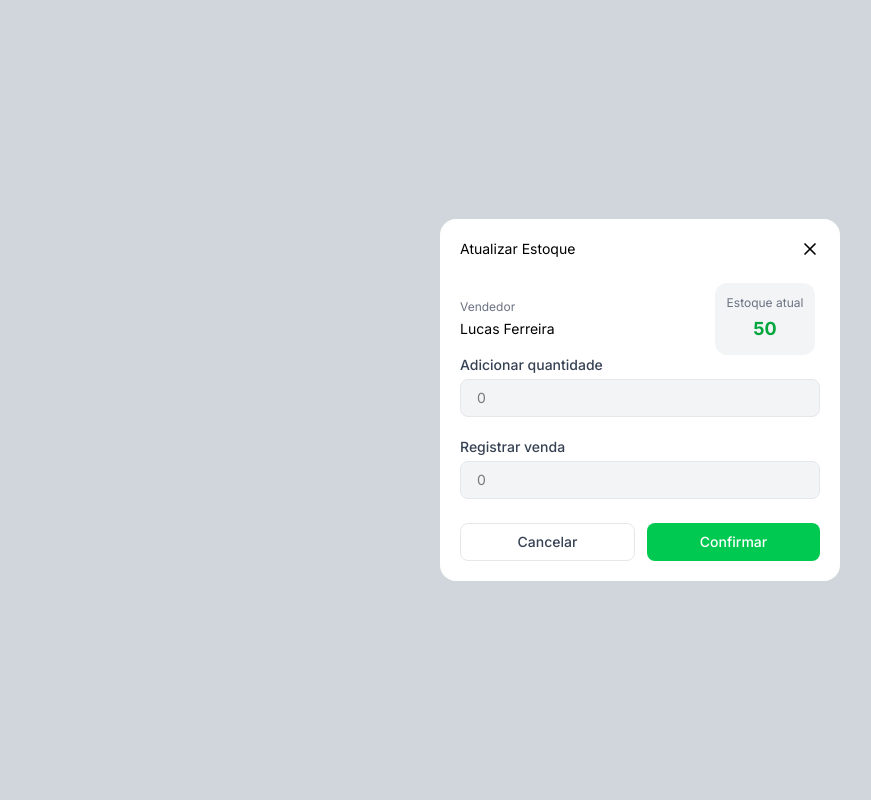
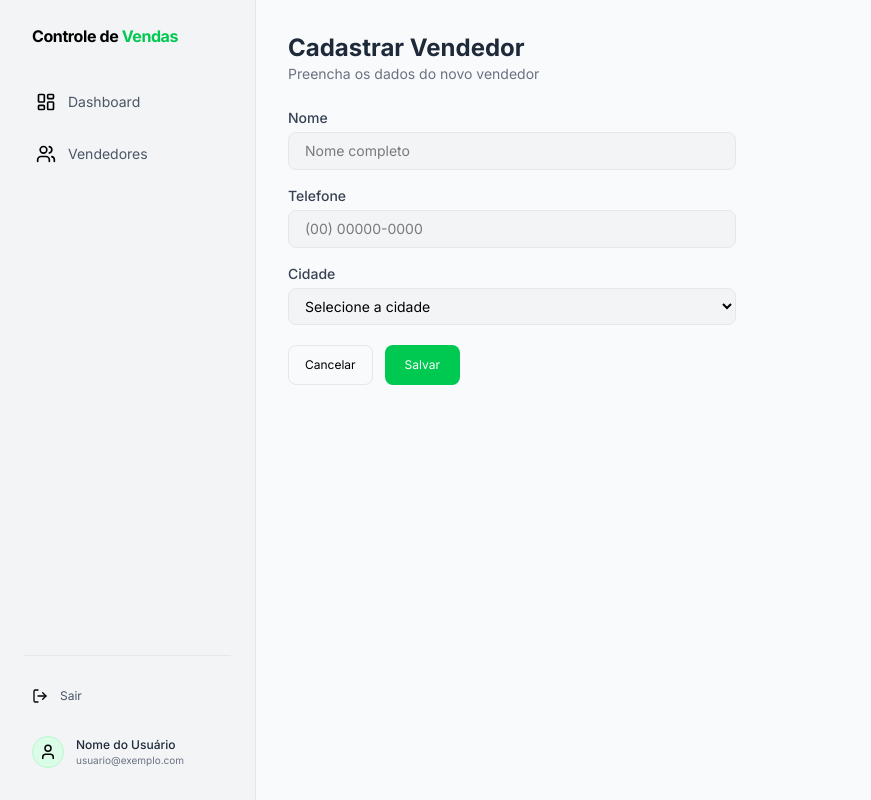
Before and after one commit to GabSouza6/controle-de-vendas, a React (Vite) app in the folder frontend/: page /vendedores/cadastrar in a window 1280 px wide. Shown: the whole page, without its empty margins (0-871 px from the left). Built offline with nearby package versions, Linux system fonts and the light colour scheme.

Commit message:
feat: adiciona rotas e navegação principal da aplicação

```diff
--- a/frontend/package.json
+++ b/frontend/package.json
@@ -13,6 +13,7 @@
     "@tailwindcss/vite": "^4.3.0",
     "react": "^19.2.6",
     "react-dom": "^19.2.6",
+    "react-router-dom": "^7.17.0",
     "tailwindcss": "^4.3.0"
   },
   "devDependencies": {
--- a/frontend/src/App.tsx
+++ b/frontend/src/App.tsx
@@ -1,10 +1,12 @@
-import AtualizarEstoque from "./components/AtualizarSaldo/AtualizarSaldo";
-
+import { BrowserRouter } from "react-router-dom"
+import AppRoutes from "./routes"
 
 function App() {
   return (
-    <AtualizarEstoque />
+    <BrowserRouter>
+      <AppRoutes />
+    </BrowserRouter>
   )
 }
 
-export default App;
+export default App
--- /dev/null
+++ b/frontend/src/components/Layout/index.tsx
@@ -0,0 +1,13 @@
+import { Outlet } from "react-router-dom"
+import SideBar from "../Sidebar/SideBar"
+
+const Layout = () => {
+    return(
+        <div className="flex min-h-screen bg-gray-50">
+            <SideBar/>
+            <Outlet/>
+        </div>
+    )
+}
+
+export default Layout
--- a/frontend/src/components/Sidebar/Sidebar.tsx
+++ b/frontend/src/components/Sidebar/Sidebar.tsx
@@ -1,17 +1,18 @@
+import { Link } from "react-router-dom";
 import iconSair from "../../assets/sair.svg";
 import iconUser from "../../assets/user.svg";
 import iconDashboard from "../../assets/dashboard.svg";
 import iconVendedores from "../../assets/vendedores.svg";
 
 const SideBar = () => {
-  const NavLink = ({ icon, text }: { icon: string; text: string }) => (
-    <a
-      href="#"
+  const NavLink = ({ icon, text, to }: { icon: string; text: string; to: string }) => (
+    <Link
+      to={to}
       className="flex items-center gap-3 p-3 rounded-lg text-sm text-gray-600 hover:bg-green-100 hover:text-green-600 transition-colors"
     >
       <img src={icon} alt={`Ícone ${text}`} className="w-5 h-5" />
       {text}
-    </a>
+    </Link>
   );
 
   return (
@@ -24,15 +25,15 @@ const SideBar = () => {
         </header>
 
         <nav className="flex-1 flex flex-col gap-2">
-          <NavLink icon={iconDashboard} text="Dashboard" />
-          <NavLink icon={iconVendedores} text="Vendedores" />
+          <NavLink icon={iconDashboard} text="Dashboard" to="/dashboard" />
+          <NavLink icon={iconVendedores} text="Vendedores" to="/vendedores" />
         </nav>
 
         <footer className="flex flex-col gap-4 pt-6 border-t border-gray-200">
-          <button className="flex items-center gap-3 p-2 text-xs text-gray-600 hover:text-red-600 transition-colors cursor-pointer">
+          <Link to="/" className="flex items-center gap-3 p-2 text-xs text-gray-600 hover:text-red-600 transition-colors cursor-pointer">
             <img src={iconSair} alt="Sair" className="w-4 h-4" />
             <span>Sair</span>
-          </button>
+          </Link>
 
           <div className="flex items-center gap-3 p-2">
             <img
--- a/frontend/src/components/AtualizarSaldo/AtualizarSaldo.tsx
+++ b/frontend/src/pages/AtualizarSaldo/AtualizarSaldo.tsx
@@ -2,7 +2,7 @@ import iconFechar from "../../assets/x.svg";
 
 const AtualizarSaldo = () => {
   return (
-    <main className="flex min-h-screen justify-center items-center bg-gray-300">
+    <main className="flex min-h-screen justify-center items-center bg-gray-100">
       <div className="bg-white max-w-100 w-full rounded-2xl p-5">
         <div className="flex justify-between">
           <h3 className="text-sm">Atualizar Estoque</h3>
--- a/frontend/src/pages/CadastrarVendedor/CadastrarVendedor.tsx
+++ b/frontend/src/pages/CadastrarVendedor/CadastrarVendedor.tsx
@@ -1,59 +1,25 @@
-import SideBar from "../../components/Sidebar/SideBar";
-
 const CadastrarVendedor = () => {
   return (
-    <div className="flex min-h-screen bg-gray-50">
-      <SideBar />
-
     <main className="flex-1 p-8">
       <header className="mb-6">
-          <h1 className="text-2xl font-bold text-gray-800">
-            Cadastrar Vendedor
-          </h1>
-          <p className="text-sm text-gray-500">
-            Preencha os dados do novo vendedor
-          </p>
+        <h1 className="text-2xl font-bold text-gray-800">Cadastrar Vendedor</h1>
+        <p className="text-sm text-gray-500">Preencha os dados do novo vendedor</p>
       </header>
 
       <div className="flex flex-col gap-4 w-full max-w-md">
         <div className="flex flex-col gap-1">
-            <label htmlFor="nome" className="text-sm font-medium text-gray-700">
-              Nome
-            </label>
-            <input
-              type="text"
-              id="nome"
-              placeholder="Nome completo"
-              className="flex-1 bg-gray-100 border border-gray-200 rounded-lg px-4 py-2 text-sm outline-none  "
-            />
+          <label htmlFor="nome" className="text-sm font-medium text-gray-700">Nome</label>
+          <input type="text" id="nome" placeholder="Nome completo" className="bg-gray-100 border border-gray-200 rounded-lg px-4 py-2 text-sm outline-none" />
         </div>
 
         <div className="flex flex-col gap-1">
-            <label
-              htmlFor="telefone"
-              className="text-sm font-medium text-gray-700"
-            >
-              Telefone
-            </label>
-            <input
-              type="text"
-              id="telefone"
-              placeholder="(00) 00000-0000"
-              className="flex-1 bg-gray-100 border border-gray-200 rounded-lg px-4 py-2 text-sm outline-none "
-            />
+          <label htmlFor="telefone" className="text-sm font-medium text-gray-700">Telefone</label>
+          <input type="text" id="telefone" placeholder="(00) 00000-0000" className="bg-gray-100 border border-gray-200 rounded-lg px-4 py-2 text-sm outline-none" />
         </div>
 
         <div className="flex flex-col gap-1">
-            <label
-              htmlFor="cidade"
-              className="text-sm font-medium text-gray-700"
-            >
-              Cidade
-            </label>
-            <select
-              id="cidade"
-              className="flex-1 bg-gray-100 border border-gray-200 rounded-lg px-3 py-2 text-sm outline-none cursor-pointer "
-            >
+          <label htmlFor="cidade" className="text-sm font-medium text-gray-700">Cidade</label>
+          <select id="cidade" className="bg-gray-100 border border-gray-200 rounded-lg px-3 py-2 text-sm outline-none cursor-pointer">
             <option value="">Selecione a cidade</option>
             <option value="estancia">Estância</option>
             <option value="umbauba">Umbaúba</option>
@@ -62,16 +28,11 @@ const CadastrarVendedor = () => {
         </div>
 
         <div className="pt-1 flex gap-3">
-            <button className="px-4 py-1.5 text-xs border border-gray-200 text-black hover:bg-gray-100 rounded-lg transition-colors cursor-pointer">
-              Cancelar
-            </button>
-            <button className="px-5 py-3 text-xs bg-green-500 hover:bg-green-600 text-white rounded-lg cursor-pointer transition-colors">
-              Salvar
-            </button>
+          <button className="px-4 py-1.5 text-xs border border-gray-200 text-black hover:bg-gray-100 rounded-lg cursor-pointer">Cancelar</button>
+          <button className="px-5 py-3 text-xs bg-green-500 hover:bg-green-600 text-white rounded-lg cursor-pointer">Salvar</button>
         </div>
       </div>
     </main>
-    </div>
   );
 };
 
--- a/frontend/src/pages/Login/Login.tsx
+++ b/frontend/src/pages/Login/Login.tsx
@@ -1,18 +1,23 @@
+import { Link } from "react-router-dom";
+
 const Login = () => {
   return (
     <main className="flex items-center justify-center min-h-screen bg-gray-100">
       <div className="w-full max-w-sm flex flex-col gap-6 bg-white px-8 py-10 rounded-xl border border-gray-200">
-
         <div>
           <span className="text-xl font-semibold">
             Controle de <span className="text-green-500">Vendas</span>
           </span>
-          <p className="text-sm text-gray-500 mt-1">Acesse sua conta para continuar</p>
+          <p className="text-sm text-gray-500 mt-1">
+            Acesse sua conta para continuar
+          </p>
         </div>
 
         <form className="flex flex-col gap-4">
           <div className="flex flex-col gap-1">
-            <label htmlFor="email" className="text-sm font-medium">E-mail</label>
+            <label htmlFor="email" className="text-sm font-medium">
+              E-mail
+            </label>
             <input
               type="email"
               placeholder="Digite seu E-mail"
@@ -22,7 +27,9 @@ const Login = () => {
           </div>
 
           <div className="flex flex-col gap-1">
-            <label htmlFor="password" className="text-sm font-medium">Senha</label>
+            <label htmlFor="password" className="text-sm font-medium">
+              Senha
+            </label>
             <input
               type="password"
               placeholder="••••••••"
@@ -31,14 +38,13 @@ const Login = () => {
             />
           </div>
 
-          <button
-            type="submit"
-            className="bg-green-500 text-white py-2 rounded-lg text-sm font-medium hover:bg-green-600 cursor-pointer"
+          <Link
+            to="/dashboard"
+            className="bg-green-500 text-white py-2 rounded-lg text-sm font-medium hover:bg-green-600 cursor-pointer text-center"
           >
             Entrar
-          </button>
+          </Link>
         </form>
-
       </div>
     </main>
   );
--- a/frontend/src/pages/Vendedores/Vendedores.tsx
+++ b/frontend/src/pages/Vendedores/Vendedores.tsx
@@ -1,22 +1,20 @@
-import SideBar from "../../components/Sidebar/SideBar";
-import TabelaVendedores from "../../components/TabelaVendedores/TabelaVendedores";
+import { Link } from "react-router-dom"
+import TabelaVendedores from "../../components/TabelaVendedores/TabelaVendedores"
 
 const Vendedores = () => {
   return (
-    <div className="flex min-h-screen bg-gray-50">
-      <SideBar />
-
     <main className="flex-1 p-8">
       <header className="flex items-center justify-between mb-8">
         <div>
           <h1 className="text-2xl font-bold text-gray-800">Vendedores</h1>
-            <p className="text-sm text-gray-500">
-              Gerencie os vendedores cadastrados
-            </p>
+          <p className="text-sm text-gray-500">Gerencie os vendedores cadastrados</p>
         </div>
-          <button className=" bg-green-500 hover:bg-green-600 text-white text-sm font-medium px-4 py-2 rounded-lg cursor-pointer">
+        <Link
+          to="/vendedores/cadastrar"
+          className="bg-green-500 hover:bg-green-600 text-white text-sm font-medium px-4 py-2 rounded-lg cursor-pointer"
+        >
           + Cadastrar Vendedor
-          </button>
+        </Link>
       </header>
 
       <div className="flex items-center mb-6 gap-2 md:flex-row flex-col">
@@ -25,7 +23,6 @@ const Vendedores = () => {
           placeholder="Buscar vendedor por nome ou código"
           className="w-full md:w-96 border border-gray-200 rounded-lg px-4 py-2 text-sm outline-none hover:border-gray-500"
         />
-
         <div className="flex items-center gap-2">
           <span className="text-sm text-gray-500">Filtrar por cidade:</span>
           <select className="border border-gray-200 rounded-lg px-3 py-2 text-sm outline-none hover:border-gray-500 cursor-pointer">
@@ -39,8 +36,7 @@ const Vendedores = () => {
 
       <TabelaVendedores />
     </main>
-    </div>
-  );
-};
+  )
+}
 
-export default Vendedores;
+export default Vendedores
--- /dev/null
+++ b/frontend/src/routes/index.tsx
@@ -0,0 +1,23 @@
+import { Routes, Route, Navigate } from "react-router-dom"
+import Login from "../pages/Login/Login"
+import Dashboard from "../pages/Dashboard/Dashboard"
+import Vendedores from "../pages/Vendedores/Vendedores"
+import Layout from "../components/Layout"
+import CadastrarVendedor from "../pages/CadastrarVendedor/CadastrarVendedor"
+
+const AppRoutes = () => {
+  return (
+    <Routes>
+      <Route path="/" element={<Navigate to="/login" />} />
+      <Route path="/login" element={<Login />} />
+
+      <Route element={<Layout />}>
+        <Route path="/dashboard" element={<Dashboard />} />
+        <Route path="/vendedores" element={<Vendedores />} />
+        <Route path="/vendedores/cadastrar" element={<CadastrarVendedor/>}/>
+      </Route>
+    </Routes>
+  )
+}
+
+export default AppRoutes
```
Also changed, not shown: frontend/src/pages/Dashboard/Dashboard.tsx (+12 -51 lines), frontend/src/components/Header/Header.tsx (deleted), 1 other file (tests, documents, lock files or other folders). Lines whose indentation alone changed are shown as unchanged.
